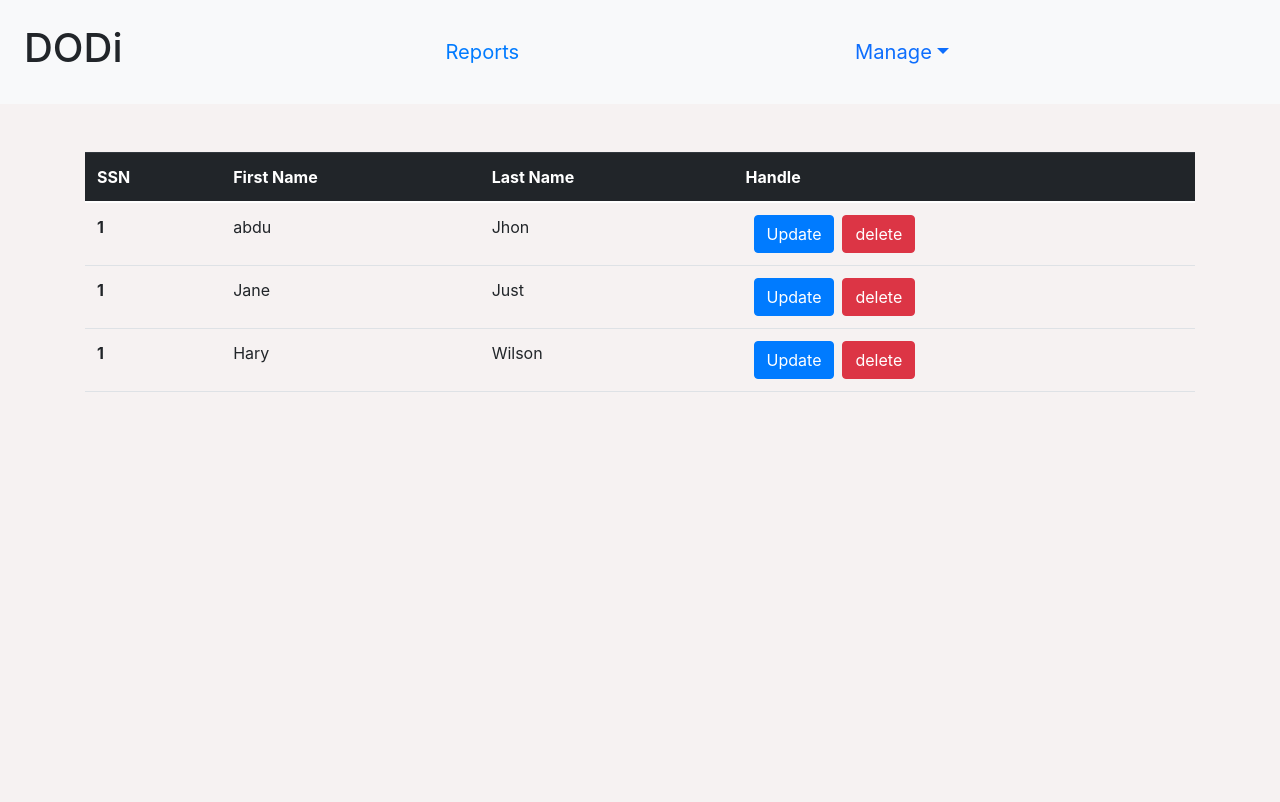
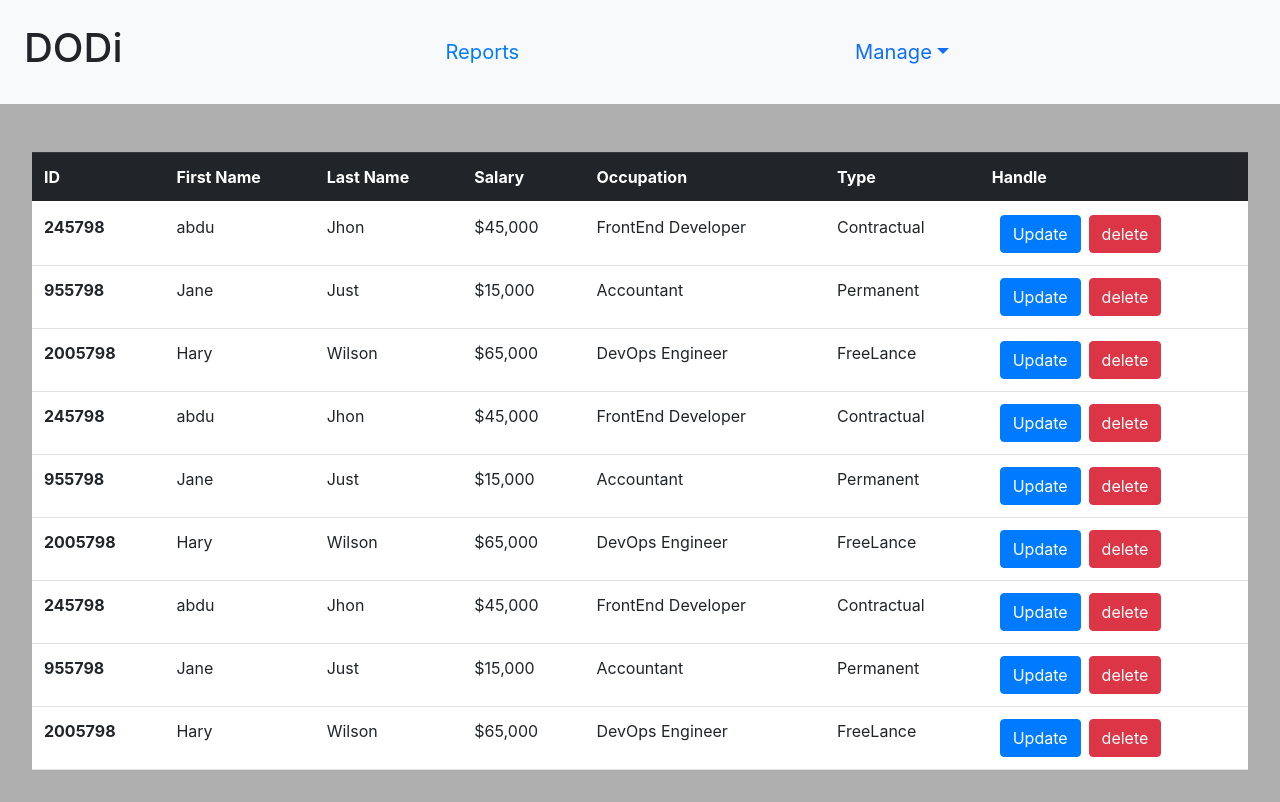
Before and after one commit to AbdurahmanAb/Dodi, a React (Vite) app: page /employee in a window 1280 px wide. Built offline with nearby package versions, Linux system fonts and the light colour scheme.

Commit message:
EMployee Table Updated

```diff
--- a/src/pages/Employee/Employee.jsx
+++ b/src/pages/Employee/Employee.jsx
@@ -3,6 +3,7 @@ import { toast, ToastContainer } from "react-toastify";
 import "react-toastify/dist/ReactToastify.css";
 import data from "./dummydata";
 import Swal from "sweetalert2";
+import "./employee.scss";
 
 const Employee = () => {
   const notify = () => {
@@ -40,27 +41,36 @@ const Employee = () => {
   return (
     <div>
       <Navbar />
-      <div className="container mt-5">
-        <table className="table">
+      <div className="mt-5 tabler">
+        <table className="table" style={{ backgroundColor: "#fff" }}>
           <thead className="thead-dark">
             <tr>
-              <th scope="col">SSN</th>
+              <th scope="col">ID</th>
               <th scope="col">First Name</th>
               <th scope="col">Last Name</th>
-              <th scope="col">Handle</th>
+              <th scope="col">Salary</th>
+              <th scope="col">Occupation</th>
+              <th scope="col">Type</th>
+              <th scope="col"> Handle</th>
             </tr>
           </thead>
           <tbody>
             {data.map((data, i) => (
               <tr key={i}>
-                <th scope="row">1</th>
+                <th scope="row">{data.ssn}</th>
                 <td>{data.name}</td>
                 <td>{data.last}</td>
-                <td>
-                  <button className="btn btn-primary mx-2" onClick={notify}>
+                <td>{data.salary}</td>
+                <td>{data.occupation}</td>
+                <td>{data.type}</td>
+                <td className="btns">
+                  <button
+                    className="btn btn-primary mx-2 btn1"
+                    onClick={notify}
+                  >
                     Update
                   </button>
-                  <button className="btn btn-danger" onClick={Swalert}>
+                  <button className="btn btn-danger btn1" onClick={Swalert}>
                     delete
                   </button>
                 </td>
--- a/src/pages/Employee/dummydata.js
+++ b/src/pages/Employee/dummydata.js
@@ -1,15 +1,75 @@
 const data = [
   {
+    ssn: "245798",
     name: "abdu",
     last: "Jhon",
+    salary: "$45,000",
+    occupation: "FrontEnd Developer",
+    type: "Contractual",
   },
   {
+    ssn: "955798",
     name: "Jane",
     last: "Just",
+    salary: "$15,000",
+    occupation: "Accountant",
+    type: "Permanent",
   },
   {
+    ssn: "2005798",
     name: "Hary",
     last: "Wilson",
+    salary: "$65,000",
+    occupation: "DevOps Engineer",
+    type: "FreeLance",
+  },
+  {
+    ssn: "245798",
+    name: "abdu",
+    last: "Jhon",
+    salary: "$45,000",
+    occupation: "FrontEnd Developer",
+    type: "Contractual",
+  },
+  {
+    ssn: "955798",
+    name: "Jane",
+    last: "Just",
+    salary: "$15,000",
+    occupation: "Accountant",
+    type: "Permanent",
+  },
+  {
+    ssn: "2005798",
+    name: "Hary",
+    last: "Wilson",
+    salary: "$65,000",
+    occupation: "DevOps Engineer",
+    type: "FreeLance",
+  },
+  {
+    ssn: "245798",
+    name: "abdu",
+    last: "Jhon",
+    salary: "$45,000",
+    occupation: "FrontEnd Developer",
+    type: "Contractual",
+  },
+  {
+    ssn: "955798",
+    name: "Jane",
+    last: "Just",
+    salary: "$15,000",
+    occupation: "Accountant",
+    type: "Permanent",
+  },
+  {
+    ssn: "2005798",
+    name: "Hary",
+    last: "Wilson",
+    salary: "$65,000",
+    occupation: "DevOps Engineer",
+    type: "FreeLance",
   },
 ];
 export default data;
--- /dev/null
+++ b/src/pages/Employee/employee.scss
@@ -0,0 +1,28 @@
+.table {
+  overflow: scroll;
+}
+.tabler {
+  margin: 2rem;
+  @media (max-width: 991px) {
+    font-size: 0.8rem;
+  }
+  @media (max-width: 730px) {
+    margin: 0;
+  }
+}
+.btns {
+  @media (max-width: 991px) {
+    display: flex;
+    flex-direction: column;
+    gap: 10px;
+    align-items: center;
+    justify-content: center;
+  }
+
+  .btn1 {
+    @media (max-width: 991px) {
+      padding: 0.41rem;
+      height: 33px;
+    }
+  }
+}
--- a/src/pages/Login/login.scss
+++ b/src/pages/Login/login.scss
@@ -1,5 +1,6 @@
 body {
-  background-color: #f6f2f2;
+  // background-color: #f6f2f2;
+  background-color: rgba(58, 55, 55, 0.4);
 }
 .body {
   display: flex;
```
